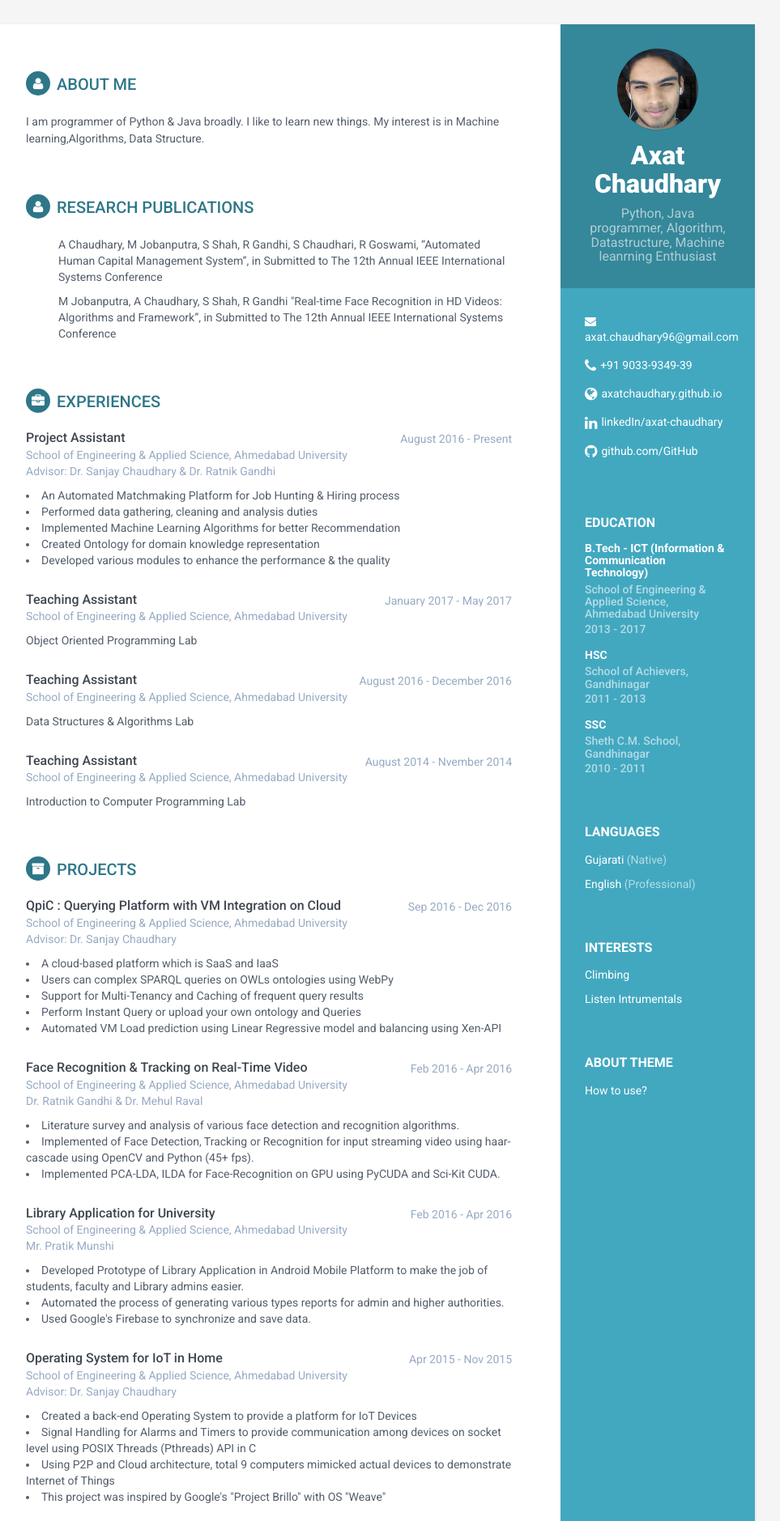
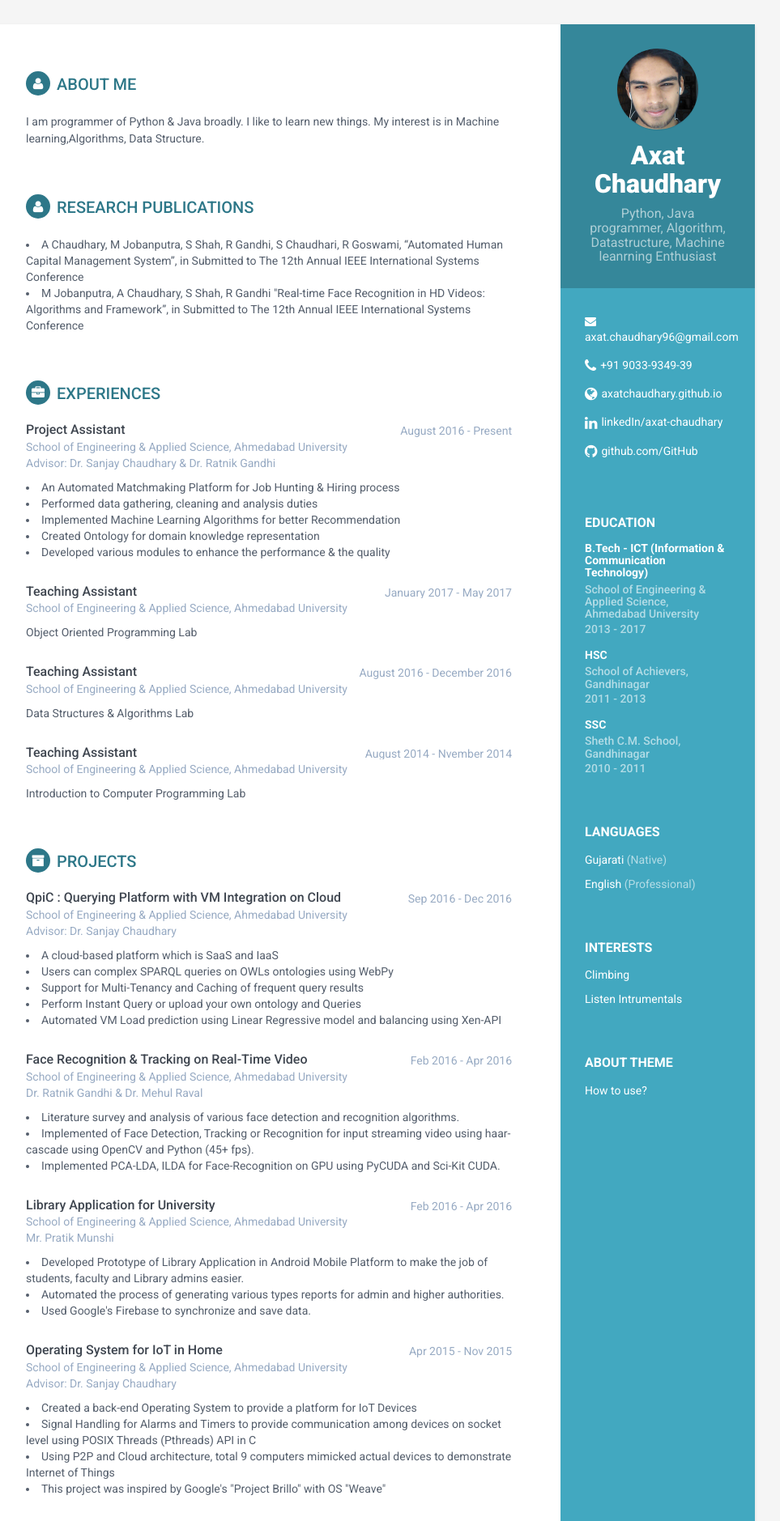
Before and after one commit to Axatchaudhary/axatchaudhary.github.io, a Jekyll site: the page built from index.html, in a window 1280 px wide. Shown: the top 1879 px of the page at 81% size, without its empty margins (188-1151 px from the left). Built offline with Jekyll 4.4.1, drawn with Linux system fonts in a browser that asks for light colours.

Commit message:
added research

```diff
--- a/_includes/research.html
+++ b/_includes/research.html
@@ -1,14 +1,18 @@
 <section class="section summary-section">
   <h2 class="section-title"><i class="fa fa-user"></i>Research Publications</h2>
 
+  <div class="details">
+      <li>A Chaudhary, M Jobanputra, S Shah, R Gandhi, S Chaudhari, R Goswami, “Automated Human Capital Management System”, in Submitted to The 12th Annual IEEE International Systems Conference
+    </li>
+    <li>M Jobanputra, A Chaudhary, S Shah, R Gandhi "Real-time Face Recognition in HD Videos: Algorithms and Framework”, in Submitted to The 12th Annual IEEE International Systems Conference
+  </li>
+    </div>
   <div class="summary">
     <ul>
-      A Chaudhary, M Jobanputra, S Shah, R Gandhi, S Chaudhari, R Goswami, “Automated Human Capital Management System”, in Submitted to The 12th Annual IEEE International Systems Conference
-    </ul>
+      </ul>
 
     <ul>
-      M Jobanputra, A Chaudhary, S Shah, R Gandhi "Real-time Face Recognition in HD Videos: Algorithms and Framework”, in Submitted to The 12th Annual IEEE International Systems Conference
-    </ul>
+      </ul>
   </div><!--//summary-->
 
 </section><!--//section-->
```
